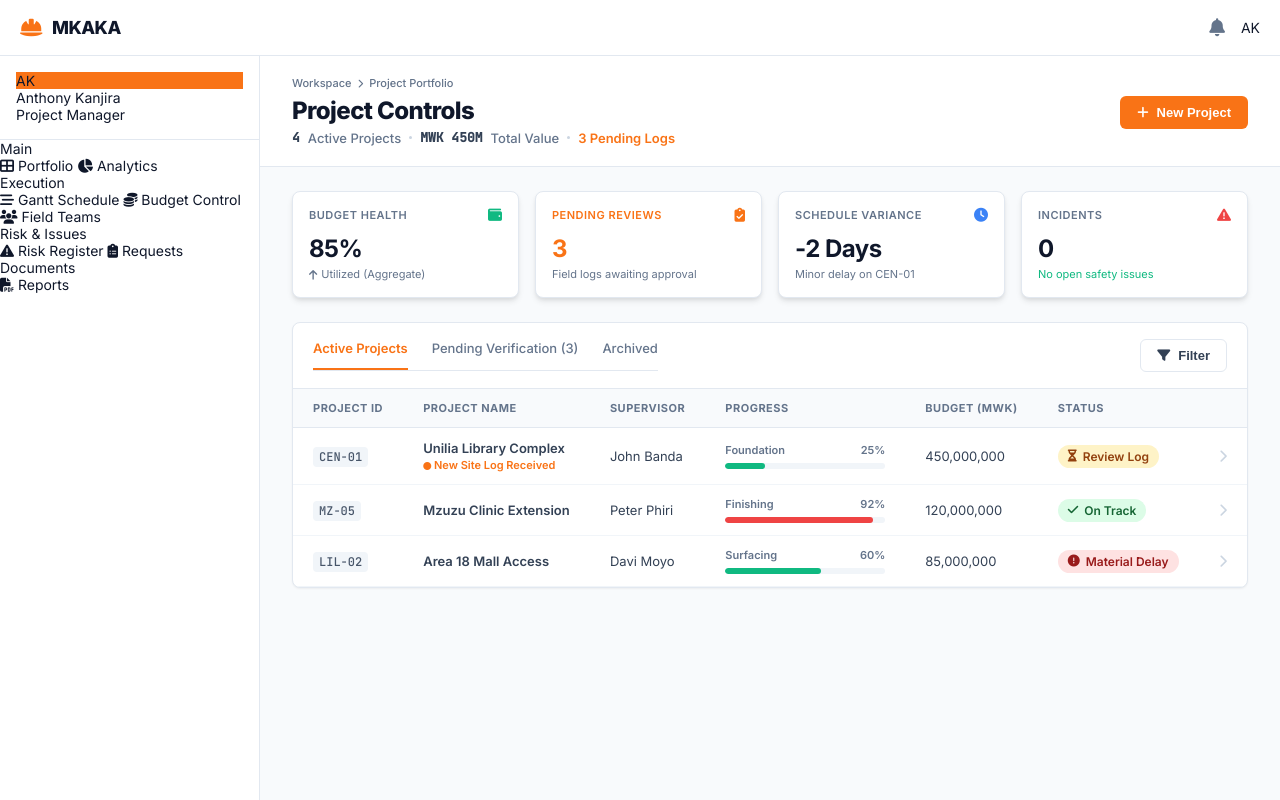
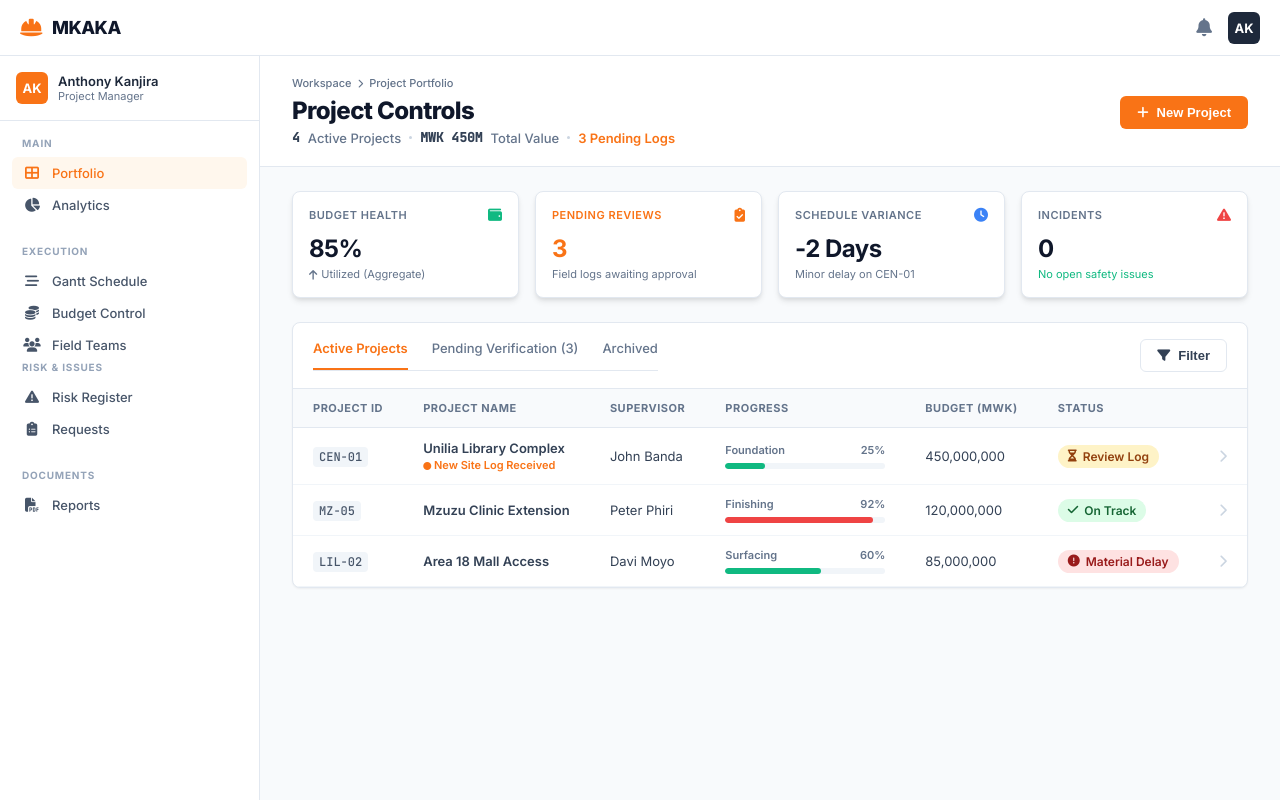
Before and after one commit to AK47GT18/MCMS, a PHP site: page /pm.html in a window 1280 px wide. Run offline with PHP 8.4, Linux system fonts and the light colour scheme.

Commit message:
update: fixed sidebar and nav bar layout issue

```diff
--- a/css/layout.css
+++ b/css/layout.css
@@ -59,3 +59,89 @@
     padding: 16px;
     border-bottom: 1px solid var(--slate-200);
 }
+
+.user-profile {
+    display: flex;
+    align-items: center;
+    gap: 10px;
+    cursor: pointer;
+}
+
+.profile-avatar {
+    width: 32px;
+    height: 32px;
+    background: var(--slate-800);
+    border-radius: 6px;
+    display: flex;
+    align-items: center;
+    justify-content: center;
+    color: white;
+    font-weight: 700;
+    font-size: 13px;
+    flex-shrink: 0;
+}
+
+.profile-info {
+    flex: 1;
+}
+
+.profile-name {
+    font-size: 13px;
+    font-weight: 600;
+    color: var(--slate-800);
+}
+
+.profile-role {
+    font-size: 11px;
+    color: var(--slate-500);
+}
+
+.sidebar-nav {
+    flex: 1;
+    overflow-y: auto;
+    padding: 16px 12px;
+}
+
+.nav-section {
+    margin-bottom: 24px;
+}
+
+.nav-label {
+    font-size: 10px;
+    font-weight: 700;
+    color: var(--slate-400);
+    text-transform: uppercase;
+    letter-spacing: 0.8px;
+    margin-bottom: 8px;
+    padding-left: 10px;
+}
+
+.nav-link {
+    display: flex;
+    align-items: center;
+    gap: 10px;
+    padding: 8px 10px;
+    color: var(--slate-600);
+    text-decoration: none;
+    font-size: 13px;
+    font-weight: 500;
+    border-radius: 6px;
+    transition: all 0.2s;
+    cursor: pointer;
+}
+
+.nav-link:hover {
+    background: var(--slate-50);
+    color: var(--slate-900);
+}
+
+.nav-link.active {
+    background: var(--orange-light);
+    color: var(--orange);
+}
+
+.nav-link i {
+    width: 20px;
+    text-align: center;
+    font-size: 14px;
+}
```
